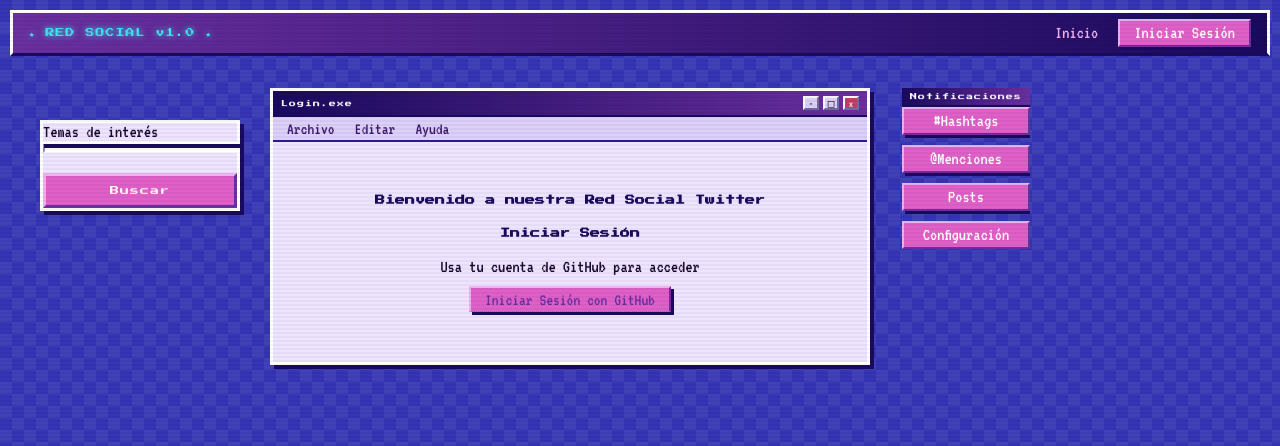
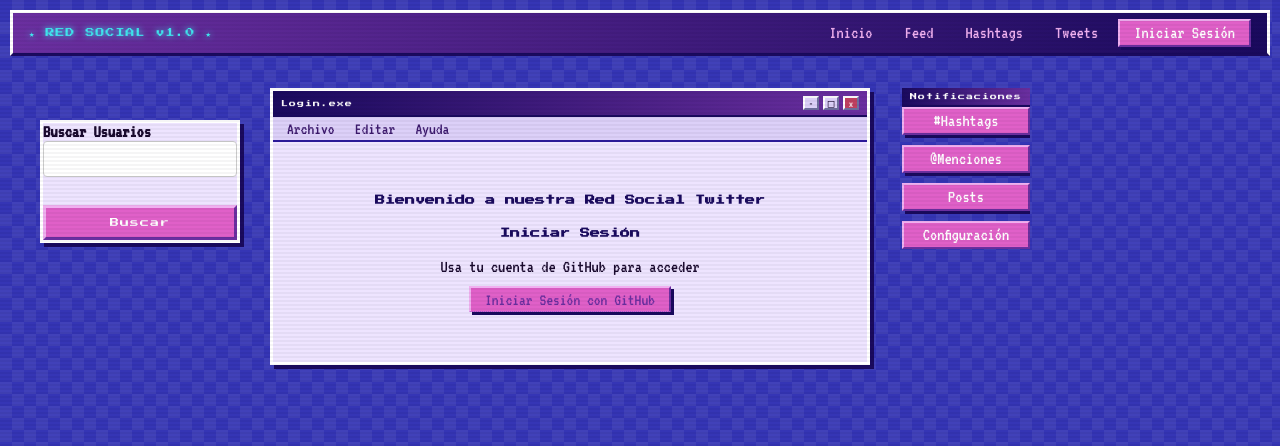
Before and after one commit to miliacoss0/Red-Social-Tipo-Twitter, a Django app: page / in a window 1280 px wide. Shown: the top 446 px of the page. Run offline with Django 5.2, Linux system fonts and the light colour scheme; data that the repository does not hold is empty.

Commit message:
refactor: reorganizar sidebar y agregar navegacion

```diff
--- a/templates/base.html
+++ b/templates/base.html
@@ -7,12 +7,18 @@
     <title>{% block titulo %}Bienvenido{% endblock %}</title>
     <link rel="stylesheet" href="{% static 'base.css' %}">
     <link href="https://fonts.googleapis.com/css2?family=Press+Start+2P&family=VT323&display=swap" rel="stylesheet">
+    <!-- Cargar script global de API -->
+    <script src="{% static 'js/api.js' %}"></script>
 </head>
 <body>
     <nav>
         <a href="/">Inicio</a>
+        <a href="{% url 'feed' %}">Feed</a>
+        <a href="{% url 'hashtags' %}">Hashtags</a>
+        <a href="/tweets/">Tweets</a>
         {% if user.is_authenticated %}
-            <form action="{% url 'account_logout' %}" method="post" style="display: inline;">
+            <span style="color: white; margin-left: 20px;">Bienvenido, {{ user.username }}</span>
+            <form action="{% url 'account_logout' %}" method="post" style="display: inline; margin-left: 10px;">
                 {% csrf_token %}
                 <button type="submit" class="btn btn-danger">Cerrar Sesión</button>
             </form>
@@ -23,21 +29,27 @@
     <div class="main-content">
         {% block sidebar_left %}
         <div style="position: absolute; left: 20px; top: 32px; display: flex; flex-direction: column; gap: 16px;">
+            <!-- Bloque de Temas de Interes (arriba) -->
             <div class="sidebar-left">
                 <div class="container">
-                    <form method="GET" action="{% url 'lista_usuarios' %}">
-                        <input type="text" name="q" placeholder="🔍 Buscar usuario...">
-                        <button type="submit">Buscar</button>
-                    </form>
+                    <p><strong>Temas de Interés</strong></p>
+                </div>
+                <div class="container" id="temas-interes">
+                    <!-- Temas de interés cargados via API desde api.js -->
+                    <p style="font-size: 12px; color: #586069; padding: 10px;">Cargando temas...</p>
                 </div>
             </div>
 
+            <!-- Bloque de Buscador de Usuarios (abajo) -->
             <div class="sidebar-left">
                 <div class="container">
-                    <p>Temas de interés</p>
+                    <p><strong>Buscar Usuarios</strong></p>
                 </div>
                 <div class="container">
-                    {# acá van los temas #}
+                    <form method="GET" action="{% url 'lista_usuarios' %}" style="display: flex; flex-direction: column; gap: 8px;">
+                        <input type="text" name="q"  style="padding: 8px; border: 1px solid #ccc; border-radius: 4px;">
+                        <button type="submit">Buscar</button>
+                    </form>
                 </div>
             </div>
         </div>
```
Lines whose indentation alone changed are shown as unchanged.
